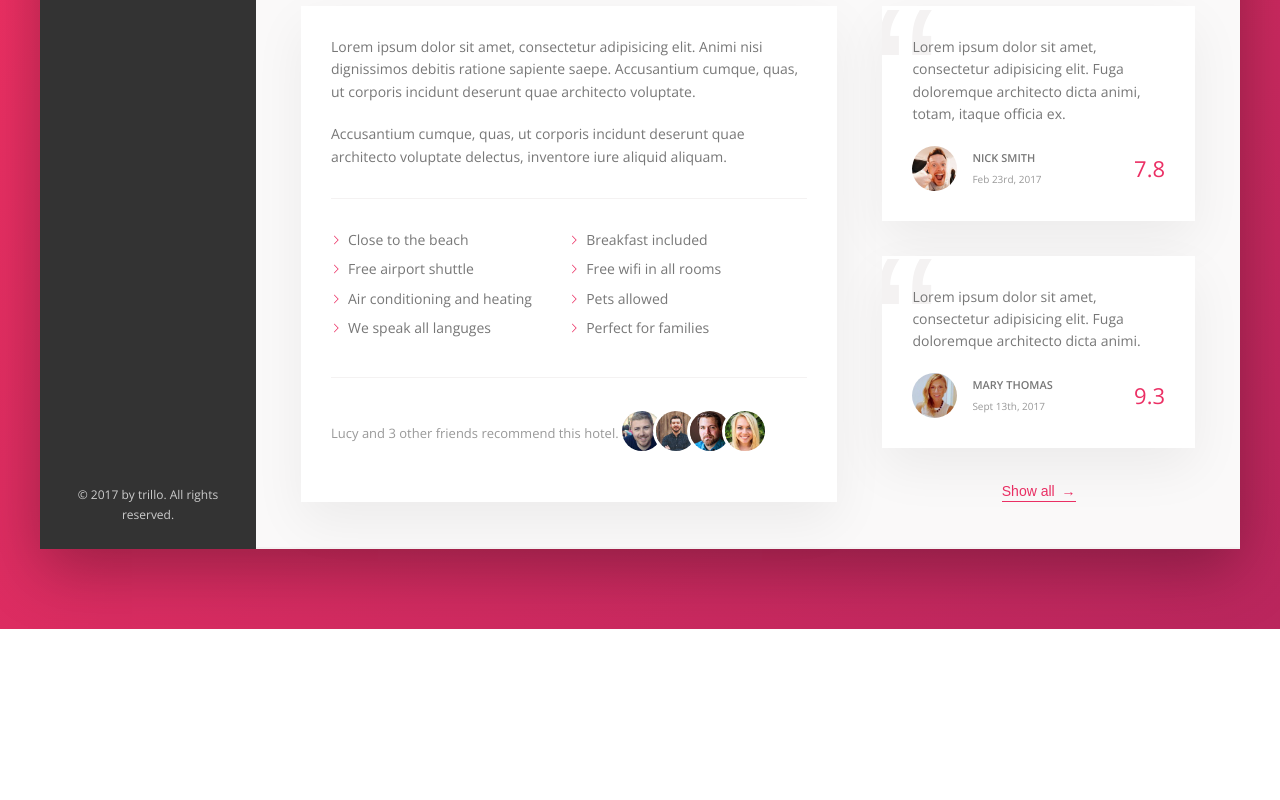
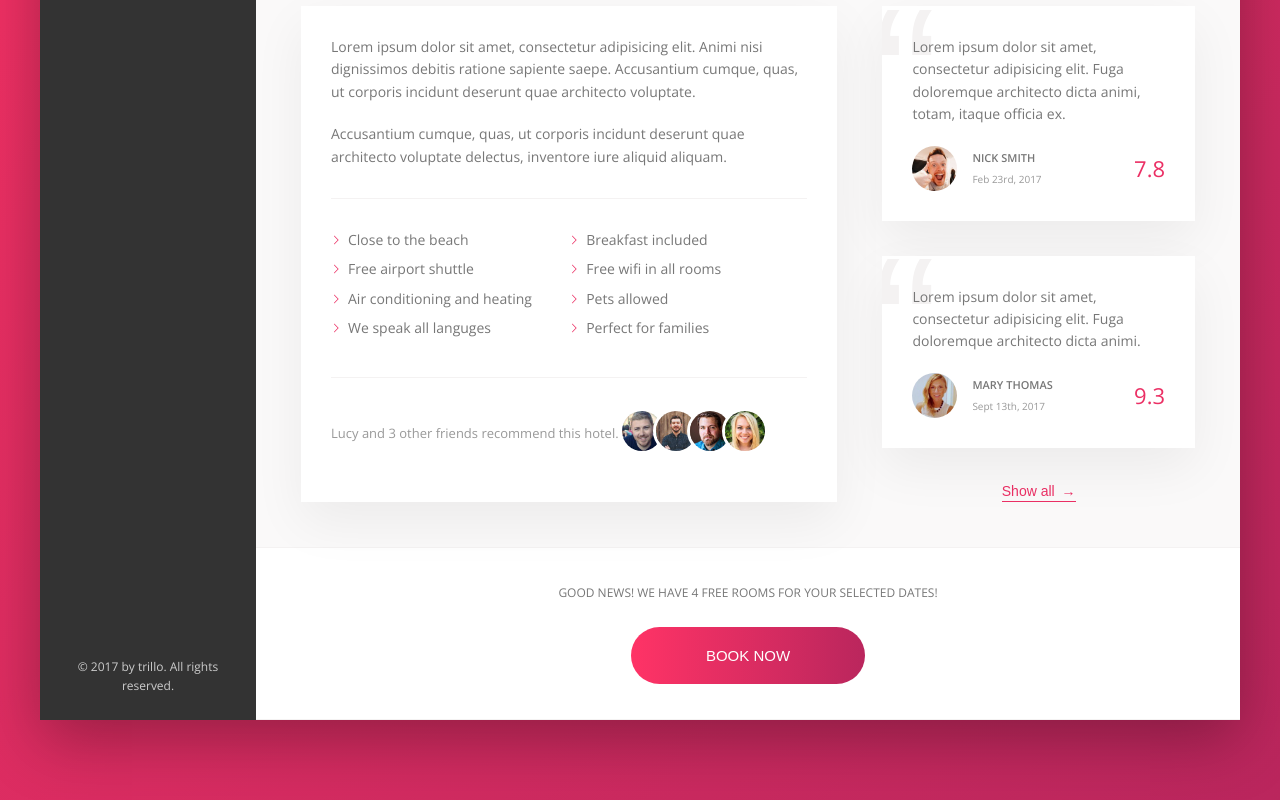
Before and after one commit to OskarAhl/trillo-html-css, a website: page index.html in a window 1280 px wide. Shown: the part 641-1441 px from the top of the page. Before the commit the page ends 1270 px from the top, so only its background shows below. Drawn offline with nearby package versions, Linux system fonts and the light colour scheme.

Commit message:
finish book now with text switch animation

```diff
--- a/index.html
+++ b/index.html
@@ -197,6 +197,16 @@
                             <button class="btn-inline">Show all <span>&rarr;</span></button>
                         </div>
                     </div>
+
+                    <div class="cta">
+                        <h2 class="cta__book-now">
+                            Good news! We have 4 free rooms for your selected dates!
+                        </h2>
+                        <button class="btn">
+                            <span class="btn__visible">Book Now</span>
+                            <span class="btn__invisible">Only four rooms left</span>
+                        </button>
+                    </div>
                 </main>
             </div>
         </div>
--- a/sass/_components.scss
+++ b/sass/_components.scss
@@ -487,3 +487,76 @@
         z-index: 1;
     }
 }
+
+////////////////////////////////
+// Call to action
+
+.cta {
+    padding: 3.5rem 0;
+    text-align: center;
+
+    &__book-now {
+        font-size: 1.2rem;
+        font-weight: 300;
+        text-transform: uppercase;
+        margin-bottom: 2.5rem;
+    }
+}
+
+////////////////////////////////
+// Fancy button
+
+.btn {
+    font-size: 1.5rem;
+    border: none;
+    font-weight: 300;
+    text-transform: uppercase;
+    border-radius: 100px;
+    background-image: linear-gradient(to right, var(--color-primary-light), var(--color-primary-dark));
+    color: #FFF;
+    position: relative;
+    cursor: pointer;
+
+    //hides invisible span - because it's outside the container
+    overflow: hidden;
+
+    & > * {
+        //  shared between visible and invisible
+        transition: all .2s;
+        display: inline-block;
+        height: 100%;
+        width: 100%;
+    }
+
+    &__visible {
+        padding: 2rem 7.5rem;
+    }
+
+    &__invisible {
+        position: absolute;
+        padding: 2rem 0rem;
+        left: 0;
+        // moves up exactly the size of the element
+        top: -100%;
+    }
+
+    &:hover {
+        background-image: linear-gradient(to left, var(--color-primary-light), var(--color-primary-dark));
+
+    }
+
+    &:hover &__invisible {
+        top: 0%;
+    }
+
+    &:hover &__visible {
+        // transform - translate because not absolutely positioned element
+        // needs height and width
+        transform: translateY(100%);
+    }
+
+    &:focus {
+        outline: none;
+        animation: pulsate 1s infinite;
+    }
+}
```
Also changed, not shown: css/style.css.
